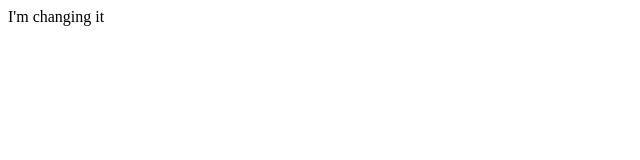
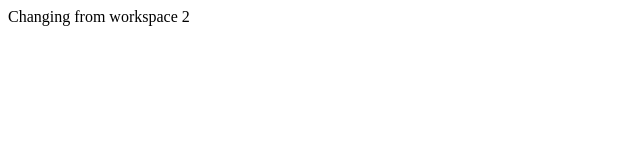
Before and after one commit to hebsibalsamuel/newGitTest, a plain HTML site: page index.htm in a window 1280 px wide. Shown: the whole page, without its empty margins (0-640 px from the left). Drawn offline with Linux system fonts and the light colour scheme.

Commit message:
Changed default message in html body

```diff
--- a/index.htm
+++ b/index.htm
@@ -1,6 +1,6 @@
 <!DOCTYPE html>
 <html>
 <body>
-I'm changing it
+Changing from workspace 2
 </body>
 </html>
```
